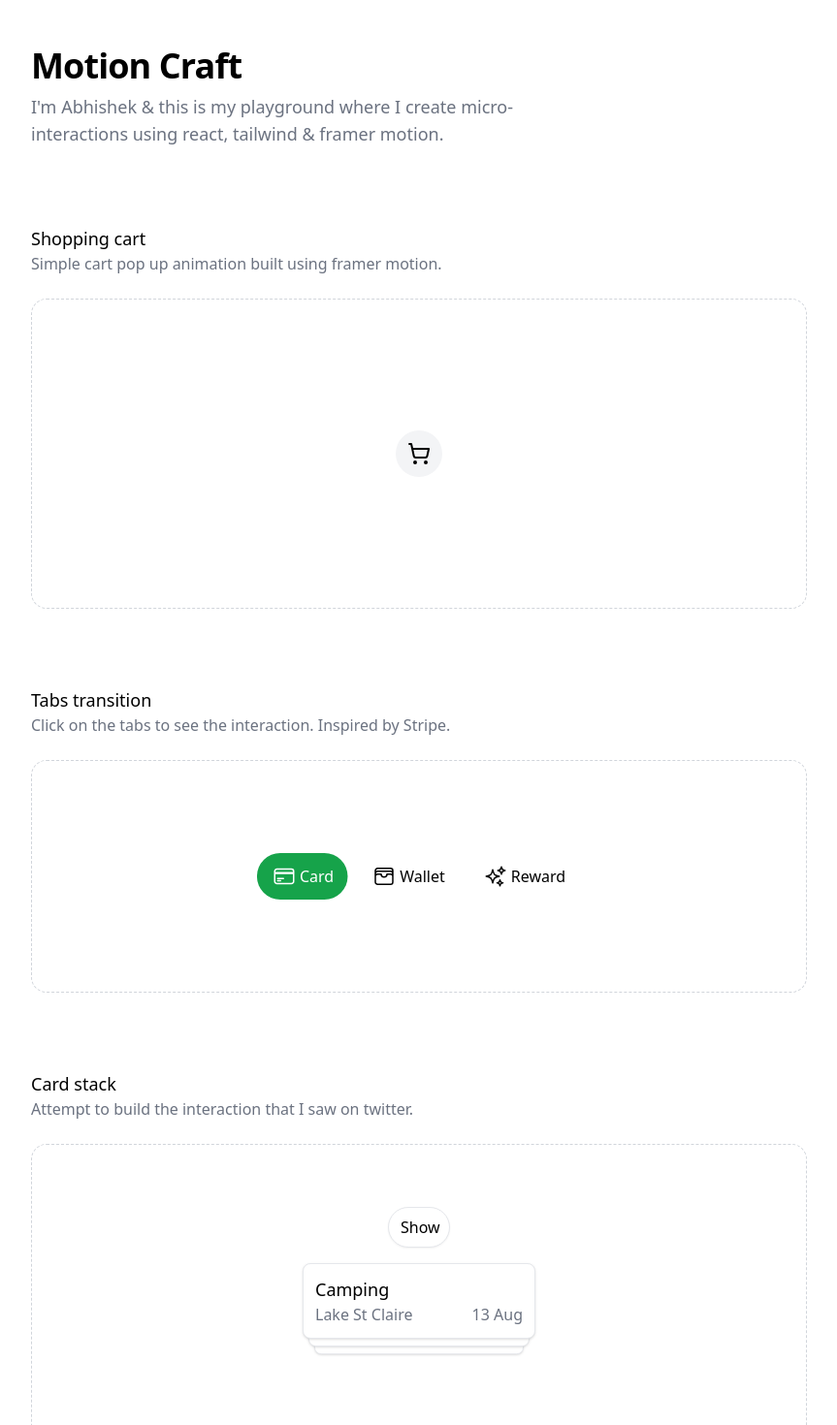
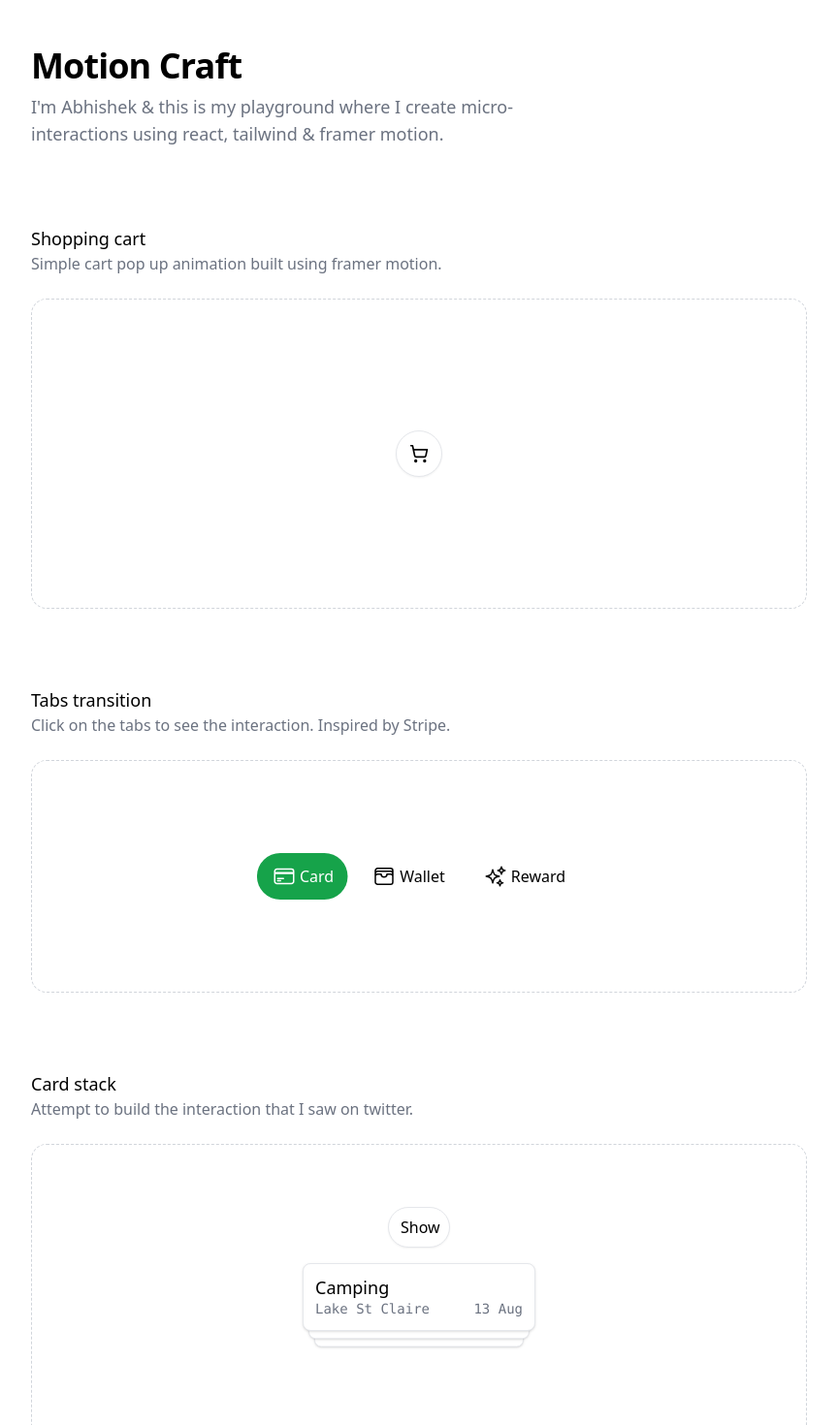
Before and after one commit to casicodes/portfolio, a React (Vite) app: page / in a window 1280 px wide. Shown: the top 1470 px of the page at 97% size, without its empty margins (208-1071 px from the left). Built offline with nearby package versions, Linux system fonts and the light colour scheme.

Commit message:
Update overall stylings

```diff
--- a/src/component/CardStack/CardStack.jsx
+++ b/src/component/CardStack/CardStack.jsx
@@ -46,7 +46,7 @@ function CardStack() {
               animate={{
                 opacity: 1,
                 scale: isStacked ? 1 - index * 0.05 : 1,
-                marginBottom: isStacked ? "-80px" : "0px",
+                marginBottom: isStacked ? "-72px" : "0px",
               }}
               transition={{
                 type: "spring",
@@ -57,10 +57,12 @@ function CardStack() {
               className="flex flex-row border p-3 rounded-lg items-end w-60 justify-between bg-white shadow"
             >
               <div>
-                <h5 className="text-lg">{activity.name}</h5>
-                <p className="text-gray-500">{activity.location}</p>
+                <h5 className="text-lg leading-6">{activity.name}</h5>
+                <p className="text-gray-500 font-mono text-sm">
+                  {activity.location}
+                </p>
               </div>
-              <p className="text-gray-500">{activity.date}</p>
+              <p className="text-gray-500 font-mono text-sm">{activity.date}</p>
             </motion.div>
           ))}
         </div>
--- a/src/component/ShoppingCart/ShoppingCart.jsx
+++ b/src/component/ShoppingCart/ShoppingCart.jsx
@@ -42,13 +42,13 @@ const Playground = () => {
       <div className="playground-area rounded-2xl min-h-80 bg-white border-dashed border border-gray-300 gap-4 flex flex-col items-center justify-center">
         <div ref={containerRef} style={{ position: "relative" }}>
           <motion.button
-            className="bg-gray-100 mx-auto z-10 relative flex w-12 h-12 rounded-full justify-center items-center"
+            className="border bg-white shadow-sm mx-auto z-10 relative flex w-12 h-12 rounded-full justify-center items-center"
             onClick={toggleCart}
-            whileHover={{ scale: 1.1 }}
+            whileHover={{ scale: 1.05 }}
             whileTap={{ scale: 0.9 }}
           >
             <motion.div layout>
-              {isOpen ? <X size={24} /> : <ShoppingCart size={24} />}
+              {isOpen ? <X size={20} /> : <ShoppingCart size={20} />}
             </motion.div>
           </motion.button>
 
@@ -74,7 +74,7 @@ const Playground = () => {
                   zIndex: 10,
                 }}
               >
-                <h3 className="font-semibold mb-4">Cart</h3>
+                <h3 className="font-mono mb-4 text-gray-500 text-sm">CART</h3>
                 <ul className="space-y-3">
                   {products.map((product) => (
                     <li
```
